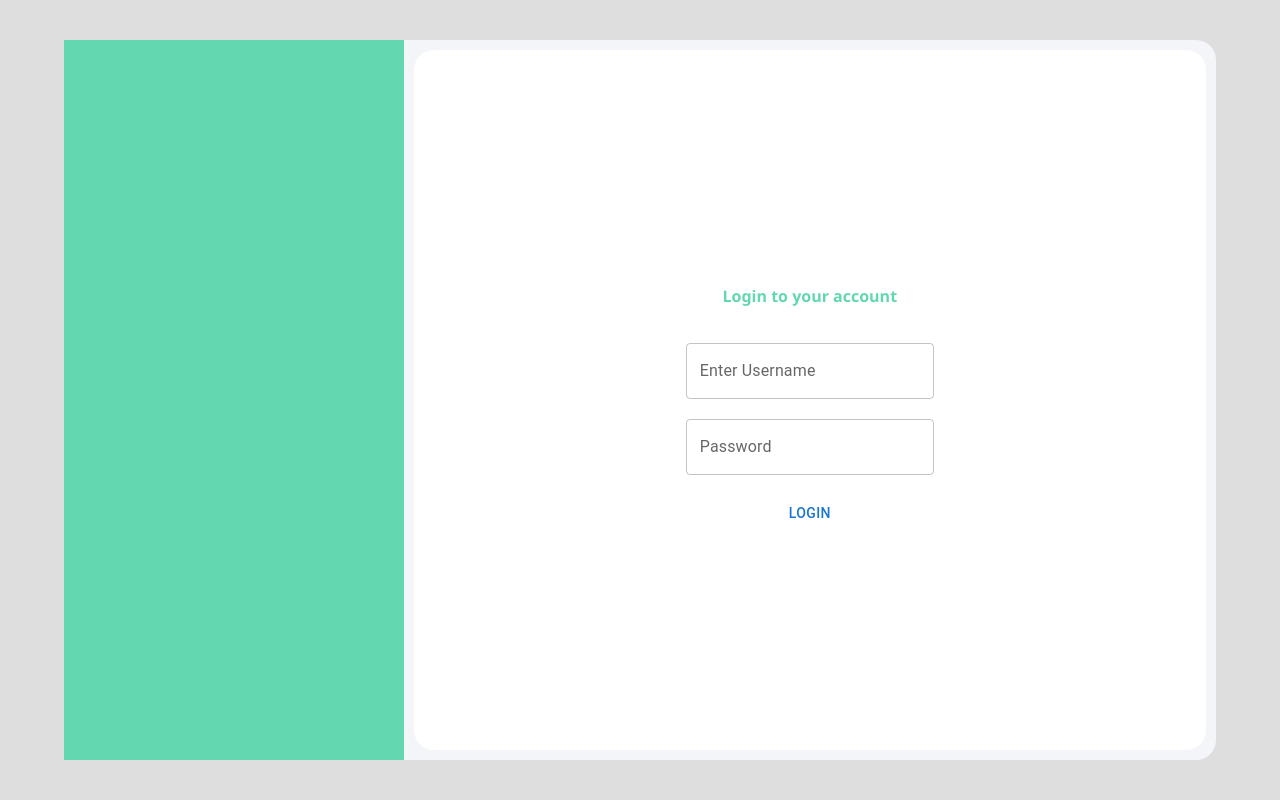
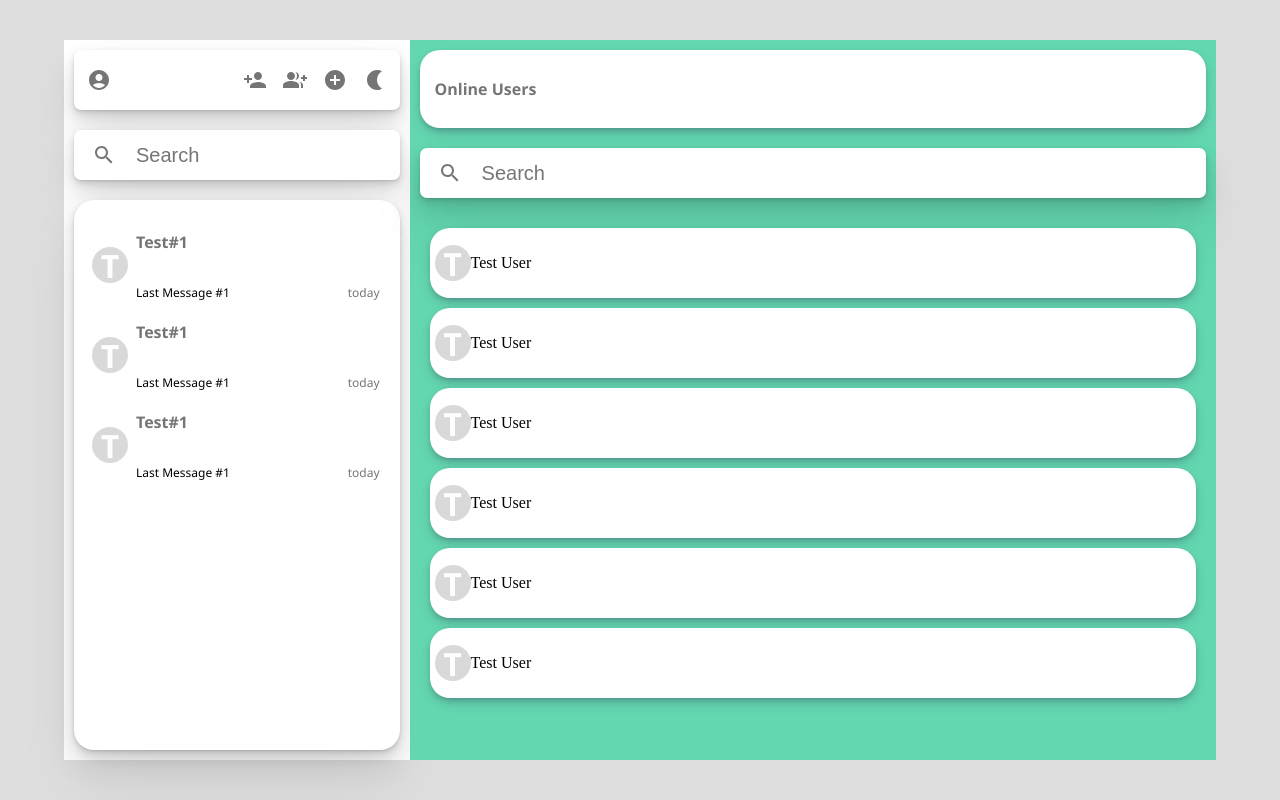
Before and after one commit to saivardhanvemula/ChitChat, a React (Vite) app in the folder frontend/: page / in a window 1280 px wide. Built offline with nearby package versions, Linux system fonts and the light colour scheme.

Commit message:
Online Users Component

```diff
--- a/frontend/src/App.css
+++ b/frontend/src/App.css
@@ -7,7 +7,7 @@
     align-items: center;
 }
 .MainContainer {
-    background-color: grey;
+    background-color: white;
     height: 90vh;
     width: 90vw;
     border-radius: 10px;
@@ -15,7 +15,7 @@
     display: flex;
 }
 .sidebar {
-    background-color:white;
+    background-color: white;
     flex: 0.3;
     display: flex;
     flex-direction: column;
@@ -31,6 +31,9 @@
     padding: 10px 5px;
     display: flex;
     justify-content: space-between;
+    box-shadow: rgba(0, 0, 0, 0.07) 0px 1px 2px, rgba(0, 0, 0, 0.07) 0px 2px 4px,
+        rgba(0, 0, 0, 0.07) 0px 4px 8px, rgba(0, 0, 0, 0.07) 0px 8px 16px,
+        rgba(0, 0, 0, 0.07) 0px 16px 32px, rgba(0, 0, 0, 0.07) 0px 32px 64px;
 }
 .sb-search {
     background-color: white;
@@ -39,6 +42,9 @@
     padding: 5px 10px;
     display: flex;
     align-items: center;
+    box-shadow: rgba(0, 0, 0, 0.07) 0px 1px 2px, rgba(0, 0, 0, 0.07) 0px 2px 4px,
+        rgba(0, 0, 0, 0.07) 0px 4px 8px, rgba(0, 0, 0, 0.07) 0px 8px 16px,
+        rgba(0, 0, 0, 0.07) 0px 16px 32px, rgba(0, 0, 0, 0.07) 0px 32px 64px;
 }
 .search-box {
     outline-width: 0;
@@ -52,6 +58,9 @@
     margin: 10px;
     padding: 5px 10px;
     flex: 1;
+    box-shadow: rgba(0, 0, 0, 0.07) 0px 1px 2px, rgba(0, 0, 0, 0.07) 0px 2px 4px,
+        rgba(0, 0, 0, 0.07) 0px 4px 8px, rgba(0, 0, 0, 0.07) 0px 8px 16px,
+        rgba(0, 0, 0, 0.07) 0px 16px 32px, rgba(0, 0, 0, 0.07) 0px 32px 64px;
 }
 .conversation-container {
     display: grid;
@@ -106,7 +115,7 @@
 }
 
 .chatArea-header {
-    background-color: orange;
+    /* background-color: orange; */
     display: flex;
     align-items: center;
     gap: 10px;
@@ -115,6 +124,7 @@
     margin: 10px;
     border-radius: 20px;
     height: 50px;
+    box-shadow: rgba(0, 0, 0, 0.07) 0px 1px 2px, rgba(0, 0, 0, 0.07) 0px 2px 4px, rgba(0, 0, 0, 0.07) 0px 4px 8px, rgba(0, 0, 0, 0.07) 0px 8px 16px, rgba(0, 0, 0, 0.07) 0px 16px 32px, rgba(0, 0, 0, 0.07) 0px 32px 64px;
 }
 .message-container {
     background-color: white;
@@ -123,8 +133,9 @@
     padding: 10px;
     margin: 10px;
     border-radius: 20px;
+    box-shadow: rgba(0, 0, 0, 0.07) 0px 1px 2px, rgba(0, 0, 0, 0.07) 0px 2px 4px, rgba(0, 0, 0, 0.07) 0px 4px 8px, rgba(0, 0, 0, 0.07) 0px 8px 16px, rgba(0, 0, 0, 0.07) 0px 16px 32px, rgba(0, 0, 0, 0.07) 0px 32px 64px;
 }
-.message-container::-webkit-scrollbar{
+.message-container::-webkit-scrollbar {
     display: none;
 }
 .text-input-area {
@@ -134,6 +145,7 @@
     border-radius: 20px;
     display: flex;
     justify-content: space-between;
+    box-shadow: rgba(0, 0, 0, 0.07) 0px 1px 2px, rgba(0, 0, 0, 0.07) 0px 2px 4px, rgba(0, 0, 0, 0.07) 0px 4px 8px, rgba(0, 0, 0, 0.07) 0px 8px 16px, rgba(0, 0, 0, 0.07) 0px 16px 32px, rgba(0, 0, 0, 0.07) 0px 32px 64px;
 }
 .header-text {
     display: flex;
@@ -156,7 +168,7 @@
     padding: 10px;
     margin: 5px;
     border-radius: 20px;
-    font-family: 'Segoe UI', Tahoma, Geneva, Verdana, sans-serif;
+    font-family: "Segoe UI", Tahoma, Geneva, Verdana, sans-serif;
     background-color: #63d7b0;
 }
 .self-timeStamp {
@@ -166,24 +178,24 @@
     font-family: "Segoe UI", Tahoma, Geneva, Verdana, sans-serif;
 }
 
-.self-message-container{
+.self-message-container {
     display: flex;
     justify-content: flex-end;
 }
-.welcome-container{
-    flex:0.7;
+.welcome-container {
+    flex: 0.7;
     display: flex;
     flex-direction: column;
     justify-content: center;
     align-items: center;
     gap: 20px;
-    font-family: 'Segoe UI', Tahoma, Geneva, Verdana, sans-serif;
-    color: rgba(0,0,0,.54);
+    font-family: "Segoe UI", Tahoma, Geneva, Verdana, sans-serif;
+    color: rgba(0, 0, 0, 0.54);
     border-bottom: 5px solid #63d7b0;
     border-radius: 20px;
 }
-.createGroup-container{
-    flex:.7;
+.createGroup-container {
+    flex: 0.7;
     align-self: center;
     padding: 20px 10px;
     margin: 10px;
@@ -193,28 +205,29 @@
     justify-content: space-between;
 }
 
-.login-container{
+.login-container {
     height: 90vh;
     width: 90vw;
     background-color: #f4f5f8;
     border-radius: 20px;
     display: flex;
+    box-shadow: rgba(100, 100, 111, 0.2) 0px 7px 29px 0px;
 }
 
-.image-container{
-    flex: .3;
+.image-container {
+    flex: 0.3;
     display: flex;
     justify-content: center;
     align-items: center;
 
     background-color: #63d7b0;
 }
-.login-box{
-    flex: .7;
+.login-box {
+    flex: 0.7;
     background-color: white;
     border-radius: 20px;
     margin: 10px;
-    font-family: 'Segoe UI', Tahoma, Geneva, Verdana, sans-serif;
+    font-family: "Segoe UI", Tahoma, Geneva, Verdana, sans-serif;
     color: #63d7b0;
     font-weight: bolder;
     display: flex;
@@ -223,3 +236,51 @@
     flex-direction: column;
     gap: 20px;
 }
+
+.list-container{
+    flex: .7;
+    background-color: #63d7b0;
+    display: flex;
+    flex-direction: column;
+}
+.ug-header{
+    background-color: white;
+    border-radius: 20px;
+    padding: 12px 5px;
+    margin: 10px;
+    display: flex;
+    align-items: center;
+    box-shadow: rgba(50, 50, 93, 0.25) 0px 6px 12px -2px, rgba(0, 0, 0, 0.3) 0px 3px 7px -3px;
+}
+.ug-title{
+    color: rgba(0, 0, 0, 0.54);
+    margin-left: 10px;
+    font-family: 'Segoe UI', Tahoma, Geneva, Verdana, sans-serif;
+    font-weight: bolder;
+}
+.ug-list{
+    flex: 1;
+    overflow: scroll;
+    padding: 10px;
+    scrollbar-width: none;
+}
+.ug-list::-webkit-scrollbar{
+    display: none;
+}
+.list-tem{
+    display: flex;
+    align-items: center;
+    height: 50px;
+    background-color: white;
+    box-shadow: rgba(50, 50, 93, 0.25) 0px 6px 12px -2px, rgba(0, 0, 0, 0.3) 0px 3px 7px -3px;
+    border-radius: 20px;
+    padding: 10px 5px;
+    margin: 10px;
+    transition-duration: .5s;
+}
+.list-tem:hover{
+    background-color: rgb(226,226,226);
+}
+.list-item:active{
+    background-color: white;
+}
--- a/frontend/src/App.jsx
+++ b/frontend/src/App.jsx
@@ -7,8 +7,8 @@ function App() {
   return (
     <div className='app'>
       {/* app */}
-      {/* <MainContainer/> */}
-      <Login/>
+      <MainContainer/>
+      {/* <Login/> */}
     </div>
   )
 }
--- a/frontend/src/components/MainContainer.jsx
+++ b/frontend/src/components/MainContainer.jsx
@@ -4,6 +4,7 @@ import { Welcome } from "./Welcome";
 
 import { Sidebar } from "./SideContent";
 import { CreateGroups } from "./CreateGroups";
+import { Users_Groups } from "./Users_Groups";
 export const MainContainer = () => {
     const [conversations, setconversations] = useState([
             { name: "Test#1", lastMessage: "Last Message #1", timeStamp: "today" },
@@ -14,10 +15,11 @@ export const MainContainer = () => {
 
         <div className="MainContainer">
             <Sidebar />
-            <CreateGroups/>
+            {/* <CreateGroups/> */}
             {/* <Welcome/> */}
             {/* <WorkArea /> */}
             {/* <ChatArea props={conversations[0]}  /> */}
+            <Users_Groups/>
         </div>
     );
 };
--- a/frontend/src/components/SideContent.jsx
+++ b/frontend/src/components/SideContent.jsx
@@ -48,9 +48,11 @@ export const Sidebar = () => {
                     className="search-box"
                 />
             </div>
+            <div className="sb-conversations">
             {conversations.map((conversation, index) => (
                 <ConversationItem key={index} props={conversation} />
             ))}
+            </div>
         </div>
     );
 };
--- /dev/null
+++ b/frontend/src/components/Users_Groups.jsx
@@ -0,0 +1,49 @@
+import { IconButton } from "@mui/material";
+import SearchIcon from "@mui/icons-material/Search";
+import React from "react";
+
+export const Users_Groups = () => {
+    return (
+        <div className="list-container">
+            <div className="ug-header">
+                <p className="ug-title">Online Users</p>
+            </div>
+            <div className="sb-search">
+                <IconButton>
+                    <SearchIcon />
+                </IconButton>
+                <input
+                    type="text"
+                    placeholder="Search"
+                    className="search-box"
+                />
+            </div>
+            <div className="ug-list">
+                <div className="list-tem">
+                    <p className="con-icon">T</p>
+                    <p className="con-titile">Test User</p>
+                </div>
+                <div className="list-tem">
+                    <p className="con-icon">T</p>
+                    <p className="con-titile">Test User</p>
+                </div>
+                <div className="list-tem">
+                    <p className="con-icon">T</p>
+                    <p className="con-titile">Test User</p>
+                </div>
+                <div className="list-tem">
+                    <p className="con-icon">T</p>
+                    <p className="con-titile">Test User</p>
+                </div>
+                <div className="list-tem">
+                    <p className="con-icon">T</p>
+                    <p className="con-titile">Test User</p>
+                </div>
+                <div className="list-tem">
+                    <p className="con-icon">T</p>
+                    <p className="con-titile">Test User</p>
+                </div>
+            </div>
+        </div>
+    );
+};
```
